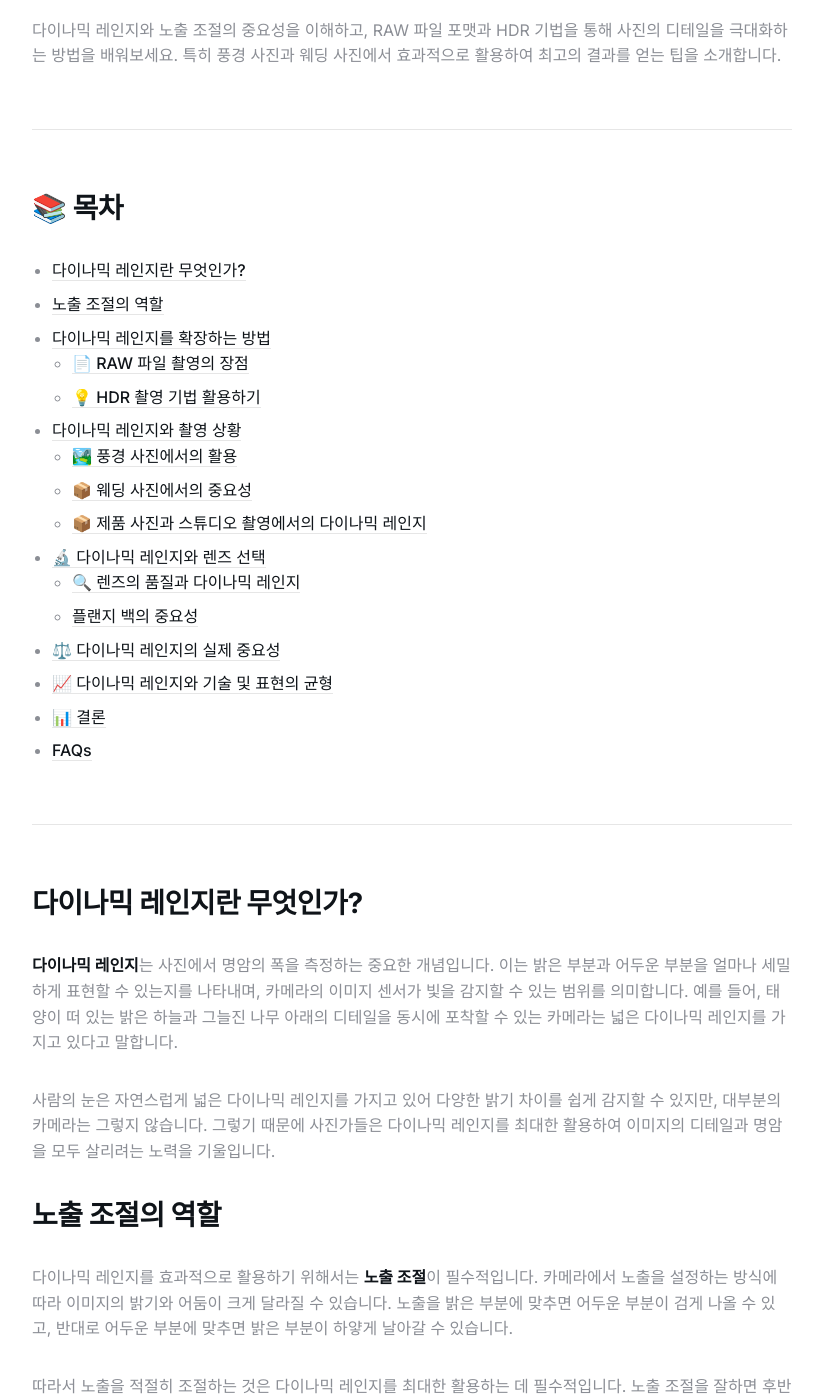
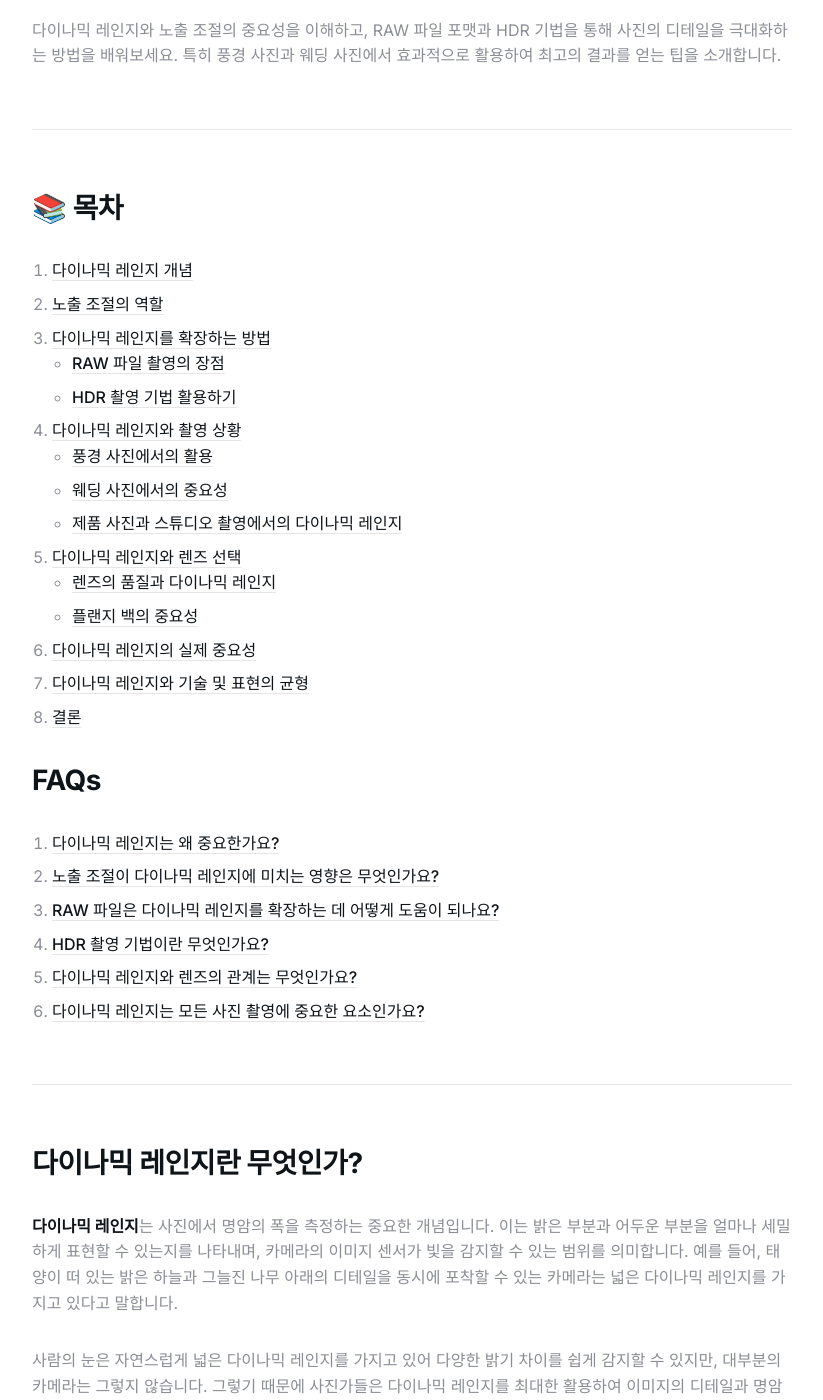
Before and after one commit to meta-blog/meta-blog.github.io, a Jekyll site: the page built from _posts/2024-08-26-다이나믹레인지.md, in a window 1280 px wide and 1400 px high, scrolled down 754 px. Shown: the whole window, without its empty margins (228-1051 px from the left). Built offline with Jekyll 4.4.1, drawn with Linux system fonts in a browser that asks for light colours.

Commit message:
Update 2024-08-26-다이나믹레인지.md

```diff
--- a/_posts/2024-08-26-다이나믹레인지.md
+++ b/_posts/2024-08-26-다이나믹레인지.md
@@ -13,22 +13,31 @@ tags:
 
 ## 📚 목차
 
-- [다이나믹 레인지란 무엇인가?](#%EB%8B%A4%EC%9D%B4%EB%82%98%EB%AF%B9-%EB%A0%88%EC%9D%B8%EC%A7%80%EB%9E%80-%EB%AC%B4%EC%97%87%EC%9D%B8%EA%B0%80)
-- [노출 조절의 역할](#%EB%85%B8%EC%B6%9C-%EC%A1%B0%EC%A0%88%EC%9D%98-%EC%97%AD%ED%95%A0)
-- [다이나믹 레인지를 확장하는 방법](#%EB%8B%A4%EC%9D%B4%EB%82%98%EB%AF%B9-%EB%A0%88%EC%9D%B8%EC%A7%80%EB%A5%BC-%ED%99%95%EC%9E%A5%ED%95%98%EB%8A%94-%EB%B0%A9%EB%B2%95)
-    - [📄 RAW 파일 촬영의 장점](#RAW-%ED%8C%8C%EC%9D%BC-%EC%B4%AC%EC%98%81%EC%9D%98-%EC%9E%A5%EC%A0%90)
-    - [💡 HDR 촬영 기법 활용하기](#HDR-%EC%B4%AC%EC%98%81-%EA%B8%B0%EB%B2%95-%ED%99%9C%EC%9A%A9%ED%95%98%EA%B8%B0)
-- [다이나믹 레인지와 촬영 상황](#%EB%8B%A4%EC%9D%B4%EB%82%98%EB%AF%B9-%EB%A0%88%EC%9D%B8%EC%A7%80%EC%99%80-%EC%B4%AC%EC%98%81-%EC%83%81%ED%99%A9)
-    - [🏞️ 풍경 사진에서의 활용](#%ED%92%8D%EA%B2%BD-%EC%82%AC%EC%A7%84%EC%97%90%EC%84%9C%EC%9D%98-%ED%99%9C%EC%9A%A9)
-    - [📦 웨딩 사진에서의 중요성](#%EC%9B%A8%EB%94%A9-%EC%82%AC%EC%A7%84%EC%97%90%EC%84%9C%EC%9D%98-%EC%A4%91%EC%9A%94%EC%84%B1)
-    - [📦 제품 사진과 스튜디오 촬영에서의 다이나믹 레인지](#%EC%A0%9C%ED%92%88-%EC%82%AC%EC%A7%84%EA%B3%BC-%EC%8A%A4%ED%8A%9C%EB%94%94%EC%98%A4-%EC%B4%AC%EC%98%81%EC%97%90%EC%84%9C%EC%9D%98-%EB%8B%A4%EC%9D%B4%EB%82%98%EB%AF%B9-%EB%A0%88%EC%9D%B8%EC%A7%80)
-- [🔬 다이나믹 레인지와 렌즈 선택](#%EB%8B%A4%EC%9D%B4%EB%82%98%EB%AF%B9-%EB%A0%88%EC%9D%B8%EC%A7%80%EC%99%80-%EB%A0%8C%EC%A6%88-%EC%84%A0%ED%83%9D)
-    - [🔍 렌즈의 품질과 다이나믹 레인지](#%EB%A0%8C%EC%A6%88%EC%9D%98-%ED%92%88%EC%A7%88%EA%B3%BC-%EB%8B%A4%EC%9D%B4%EB%82%98%EB%AF%B9-%EB%A0%88%EC%9D%B8%EC%A7%80)
-    - [플랜지 백의 중요성](#%ED%94%8C%EB%9E%9C%EC%A7%80-%EB%B0%B1%EC%9D%98-%EC%A4%91%EC%9A%94%EC%84%B1)
-- [⚖️ 다이나믹 레인지의 실제 중요성](#%EB%8B%A4%EC%9D%B4%EB%82%98%EB%AF%B9-%EB%A0%88%EC%9D%B8%EC%A7%80%EC%9D%98-%EC%8B%A4%EC%A0%9C-%EC%A4%91%EC%9A%94%EC%84%B1)
-- [📈 다이나믹 레인지와 기술 및 표현의 균형](#%EB%8B%A4%EC%9D%B4%EB%82%98%EB%AF%B9-%EB%A0%88%EC%9D%B8%EC%A7%80%EC%99%80-%EA%B8%B0%EC%88%A0-%EB%B0%8F-%ED%91%9C%ED%98%84%EC%9D%98-%EA%B7%A0%ED%98%95)
-- [📊 결론](#%EA%B2%B0%EB%A1%A0)
-- [FAQs](#FAQs)
+1. [다이나믹 레인지 개념](#다이나믹-레인지-개념)
+2. [노출 조절의 역할](#노출-조절의-역할)
+3. [다이나믹 레인지를 확장하는 방법](#다이나믹-레인지를-확장하는-방법)
+   - [RAW 파일 촬영의 장점](#raw-파일-촬영의-장점)
+   - [HDR 촬영 기법 활용하기](#hdr-촬영-기법-활용하기)
+4. [다이나믹 레인지와 촬영 상황](#다이나믹-레인지와-촬영-상황)
+   - [풍경 사진에서의 활용](#풍경-사진에서의-활용)
+   - [웨딩 사진에서의 중요성](#웨딩-사진에서의-중요성)
+   - [제품 사진과 스튜디오 촬영에서의 다이나믹 레인지](#제품-사진과-스튜디오-촬영에서의-다이나믹-레인지)
+5. [다이나믹 레인지와 렌즈 선택](#다이나믹-레인지와-렌즈-선택)
+   - [렌즈의 품질과 다이나믹 레인지](#렌즈의-품질과-다이나믹-레인지)
+   - [플랜지 백의 중요성](#플랜지-백의-중요성)
+6. [다이나믹 레인지의 실제 중요성](#다이나믹-레인지의-실제-중요성)
+7. [다이나믹 레인지와 기술 및 표현의 균형](#다이나믹-레인지와-기술-및-표현의-균형)
+8. [결론](#결론)
+
+## FAQs
+
+1. [다이나믹 레인지는 왜 중요한가요?](#다이나믹-레인지는-왜-중요한가요)
+2. [노출 조절이 다이나믹 레인지에 미치는 영향은 무엇인가요?](#노출-조절이-다이나믹-레인지에-미치는-영향은-무엇인가요)
+3. [RAW 파일은 다이나믹 레인지를 확장하는 데 어떻게 도움이 되나요?](#raw-파일은-다이나믹-레인지를-확장하는-데-어떻게-도움이-되나요)
+4. [HDR 촬영 기법이란 무엇인가요?](#hdr-촬영-기법이란-무엇인가요)
+5. [다이나믹 레인지와 렌즈의 관계는 무엇인가요?](#다이나믹-레인지와-렌즈의-관계는-무엇인가요)
+6. [다이나믹 레인지는 모든 사진 촬영에 중요한 요소인가요?](#다이나믹-레인지는-모든-사진-촬영에-중요한-요소인가요)
+
 
 ---
 
```
